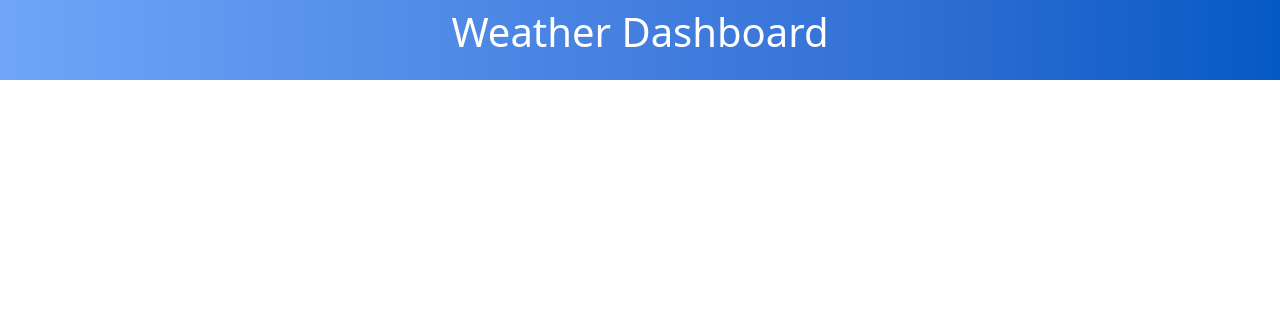
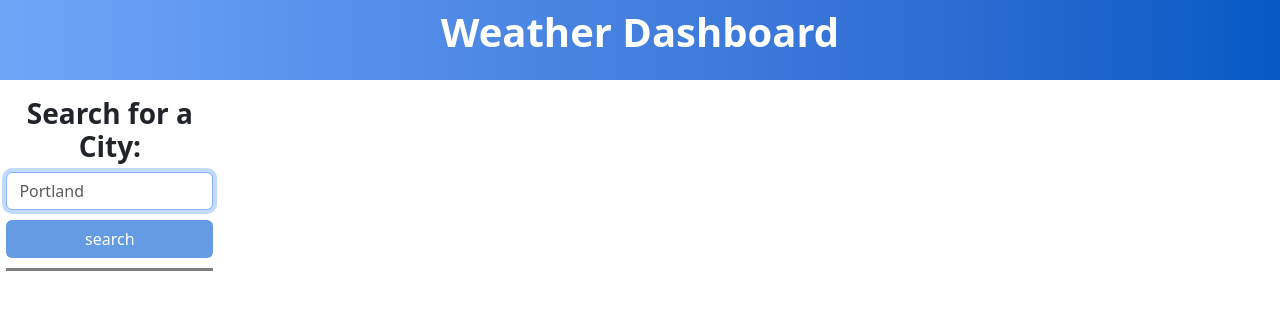
Before and after one commit to sefu-alv/weather-forecast, a plain HTML site: page index.html in a window 1280 px wide. Drawn offline with nearby package versions, Linux system fonts and the light colour scheme.

Commit message:
created the search card and adjusted the styling

```diff
--- a/assests/css/style.css
+++ b/assests/css/style.css
@@ -4,3 +4,26 @@
 .title-color {
     background-image: linear-gradient(to right, #6fa6f8, #5992ec, #447fdf, #2c6cd2, #0659c4);
 }
+.card{
+    margin-top: 4%;
+    margin-left: 3%;
+    border: transparent;
+    text-align: center;
+}
+.card-header{
+    background-color: white;
+    border: none;
+}
+
+.btn{
+   color: white;
+    background-color: #649be2;
+    width: 100%;
+    margin-top: 5%;
+
+
+}
+form{
+    padding-bottom: 5%;
+    border-bottom: grey solid;
+}
--- a/index.html
+++ b/index.html
@@ -8,9 +8,24 @@
     <link rel="stylesheet" href="./assests/css/style.css">
 </head>
 <body>
+
     <div class="container-fluid d-flex vh align-items-center justify-content-center title-color text-white  ">
-        <p class="fs-1" >Weather Dashboard</p>
+        <p class="fs-1 fw-bold" >Weather Dashboard</p>
       </div>
+      <main >
+      <div class="content col-md-2">
+      <div class="card">
+        <h3 class="card-header fw-bold ">Search for a City:</h3>
+        <form class="form-inline form-group">
+          <input id="search-bar" type="text" autofocus="true" class="form-control" placeholder="Portland" />
+          <button type="submit" class="btn">search</button>
+        </form>
+      </div>
+      <ul class="">
+
+      </ul>
+    </div>
+</main>
     <script src="https://code.jquery.com/jquery-3.7.0.js" integrity="sha256-JlqSTELeR4TLqP0OG9dxM7yDPqX1ox/HfgiSLBj8+kM=" crossorigin="anonymous"></script>
     <script src="./assests/script/script.js"></script>
 </body>
```
